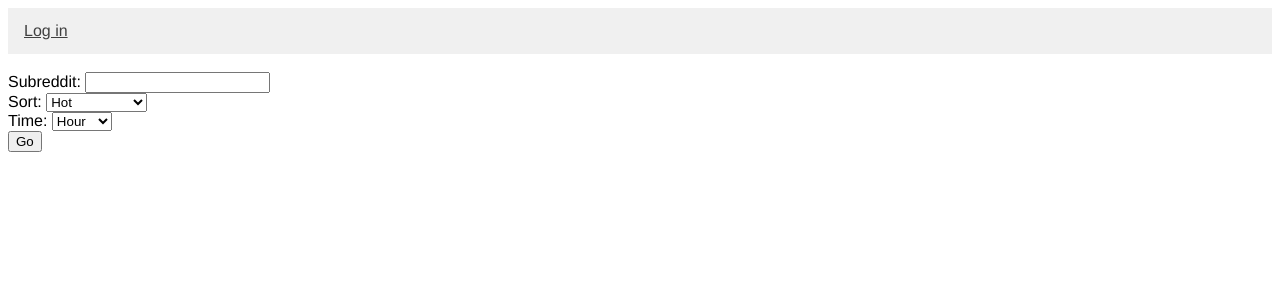
After one commit to aligg/Content-Review-Tool, a Flask app: page /picker in a window 1280 px wide. The commit adds this page. Shown: the top 300 px of the page. Run offline with Flask 2, Linux system fonts and the light colour scheme.

Commit message:
Working on adding subreddit picker functionality

```diff
--- a/server.py
+++ b/server.py
@@ -81,6 +81,23 @@ def queue():
     return render_template("queue.html",
                             comments=comments,
                             matches=matches)
+
+@app.route('/picker')
+def display_picker():
+    """Displays form for reviewer to specify review parameters"""
+
+    return render_template("picker.html")
+
+
+@app.route('/picker-handler', methods=["POST"])
+def picker_handler():
+    """Handles input from picker form, queries reddit API, adds to items db, redirects to queue"""
+
+    subreddit = request.form.get("subreddit")
+    sortby = request.form.get("sort")
+    timeframe = request.form.get("time")
+
+    return render_template("/")
 
 
 @app.route('/submit', methods=["POST"])
--- /dev/null
+++ b/templates/picker.html
@@ -0,0 +1,26 @@
+{% extends 'base.html' %}
+
+{% block content %}
+
+<form action="/picker-handler", method="POST">
+    Subreddit: <input type="text" name="subreddit" required><br>
+    Sort: <select>
+            <option name="sort" value="hot">Hot</option>
+            <option name="sort" value="new">New</option>
+            <option name="sort" value="rising">Rising</option>
+            <option name="sort" value="controversial">Controversial</option>
+            <option name="sort" value="top">Top</option>
+            <option name="sort" value="gilded">Gilded</option>
+        </select><br>
+    Time: <select>
+            <option name="time" value="hour">Hour</option>
+            <option name="time" value="day">Day</option>
+            <option name="time" value="week">Week</option>
+            <option name="time" value="month">Month</option>
+            <option name="time" value="year">Year</option>
+        </select><br>
+
+    <input type="submit" value="Go">
+</form>
+
+{% endblock %}
```
Also changed, not shown: seed.py (+4 -4 lines), templates/homepage.html (+5 -2 lines).
